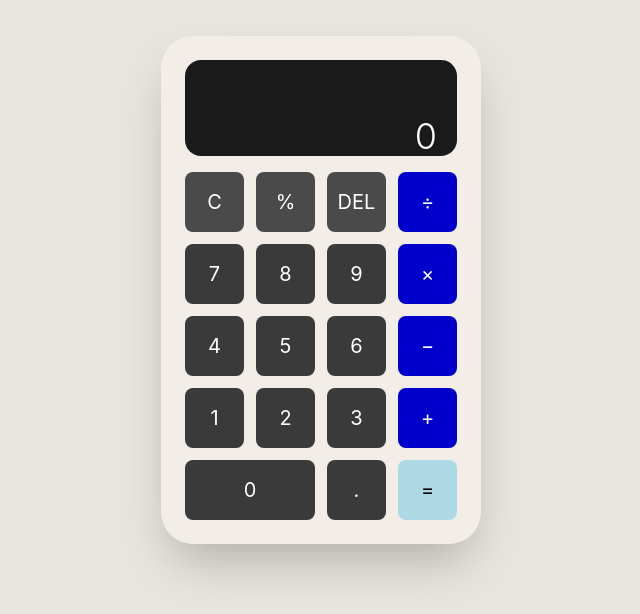
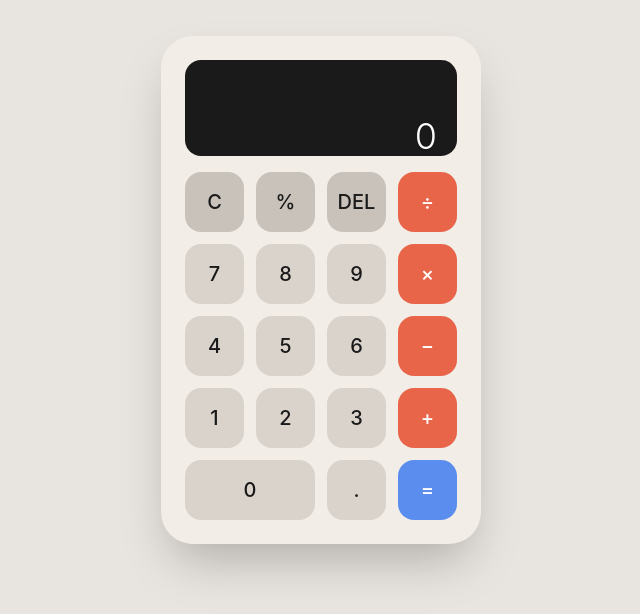
Before and after one commit to LuPinssss/ChanceCulator2, a React (Vite) app: page / in a window 1280 px wide. Shown: the part 110-724 px from the top of the page, without its empty margins (319-959 px from the left). Built offline with nearby package versions, Linux system fonts and the light colour scheme.

Commit message:
style: redesign calculator buttons with light theme colors

```diff
--- a/src/components/Calculator.jsx
+++ b/src/components/Calculator.jsx
@@ -8,29 +8,29 @@ function Calculator() {
         </div>
 
         <div className="grid grid-cols-4 gap-3">
-          <button className="rounded-lg bg-[#4a4a4a] text-white text-xl py-4">C</button>
-          <button className="rounded-lg bg-[#4a4a4a] text-white text-xl py-4">%</button>
-          <button className="rounded-lg bg-[#4a4a4a] text-white text-xl py-4">DEL</button>
-          <button className="rounded-lg bg-[#0000CD] text-white text-xl py-4">÷</button>
+          <button className="rounded-2xl bg-[#C8C2BA] text-[#1a1a1a] text-xl py-4 font-medium">C</button>
+          <button className="rounded-2xl bg-[#C8C2BA] text-[#1a1a1a] text-xl py-4 font-medium">%</button>
+          <button className="rounded-2xl bg-[#C8C2BA] text-[#1a1a1a] text-xl py-4 font-medium">DEL</button>
+          <button className="rounded-2xl bg-[#E8654A] text-white text-xl py-4 font-medium">÷</button>
 
-          <button className="rounded-lg bg-[#3a3a3a] text-white text-xl py-4">7</button>
-          <button className="rounded-lg bg-[#3a3a3a] text-white text-xl py-4">8</button>
-          <button className="rounded-lg bg-[#3a3a3a] text-white text-xl py-4">9</button>
-          <button className="rounded-lg bg-[#0000CD] text-white text-xl py-4">×</button>
+          <button className="rounded-2xl bg-[#D9D3CB] text-[#1a1a1a] text-xl py-4 font-medium">7</button>
+          <button className="rounded-2xl bg-[#D9D3CB] text-[#1a1a1a] text-xl py-4 font-medium">8</button>
+          <button className="rounded-2xl bg-[#D9D3CB] text-[#1a1a1a] text-xl py-4 font-medium">9</button>
+          <button className="rounded-2xl bg-[#E8654A] text-white text-xl py-4 font-medium">×</button>
 
-          <button className="rounded-lg bg-[#3a3a3a] text-white text-xl py-4">4</button>
-          <button className="rounded-lg bg-[#3a3a3a] text-white text-xl py-4">5</button>
-          <button className="rounded-lg bg-[#3a3a3a] text-white text-xl py-4">6</button>
-          <button className="rounded-lg bg-[#0000CD] text-white text-xl py-4">−</button>
+          <button className="rounded-2xl bg-[#D9D3CB] text-[#1a1a1a] text-xl py-4 font-medium">4</button>
+          <button className="rounded-2xl bg-[#D9D3CB] text-[#1a1a1a] text-xl py-4 font-medium">5</button>
+          <button className="rounded-2xl bg-[#D9D3CB] text-[#1a1a1a] text-xl py-4 font-medium">6</button>
+          <button className="rounded-2xl bg-[#E8654A] text-white text-xl py-4 font-medium">−</button>
 
-          <button className="rounded-lg bg-[#3a3a3a] text-white text-xl py-4">1</button>
-          <button className="rounded-lg bg-[#3a3a3a] text-white text-xl py-4">2</button>
-          <button className="rounded-lg bg-[#3a3a3a] text-white text-xl py-4">3</button>
-          <button className="rounded-lg bg-[#0000CD] text-white text-xl py-4">+</button>
+          <button className="rounded-2xl bg-[#D9D3CB] text-[#1a1a1a] text-xl py-4 font-medium">1</button>
+          <button className="rounded-2xl bg-[#D9D3CB] text-[#1a1a1a] text-xl py-4 font-medium">2</button>
+          <button className="rounded-2xl bg-[#D9D3CB] text-[#1a1a1a] text-xl py-4 font-medium">3</button>
+          <button className="rounded-2xl bg-[#E8654A] text-white text-xl py-4 font-medium">+</button>
 
-          <button className="col-span-2 rounded-lg bg-[#3a3a3a] text-white text-xl py-4">0</button>
-          <button className="rounded-lg bg-[#3a3a3a] text-white text-xl py-4">.</button>
-          <button className="rounded-lg bg-[#ADD8E6] text-black text-xl py-4">=</button>
+          <button className="col-span-2 rounded-2xl bg-[#D9D3CB] text-[#1a1a1a] text-xl py-4 font-medium">0</button>
+          <button className="rounded-2xl bg-[#D9D3CB] text-[#1a1a1a] text-xl py-4 font-medium">.</button>
+          <button className="rounded-2xl bg-[#5B8DEF] text-white text-xl py-4 font-medium">=</button>
         </div>
 
       </div>
```
